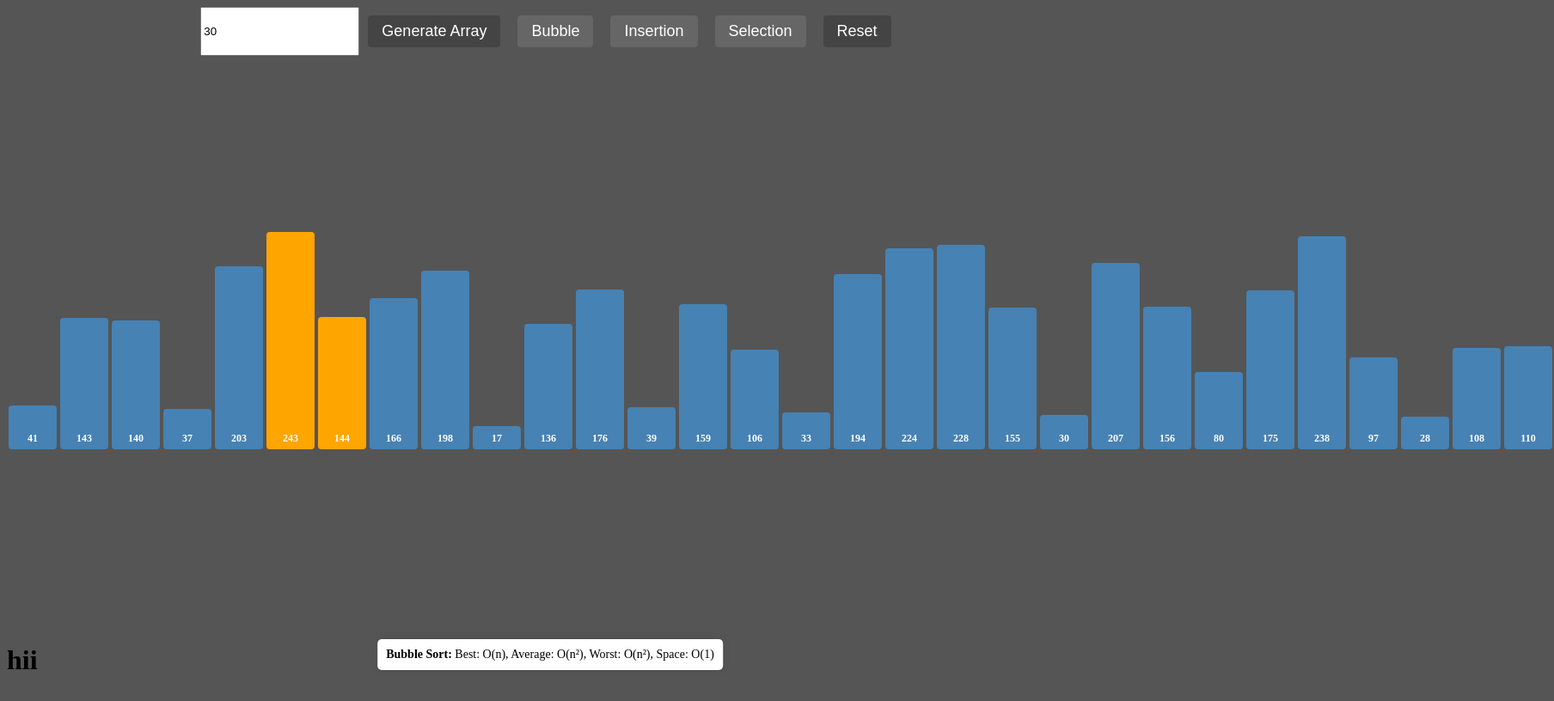
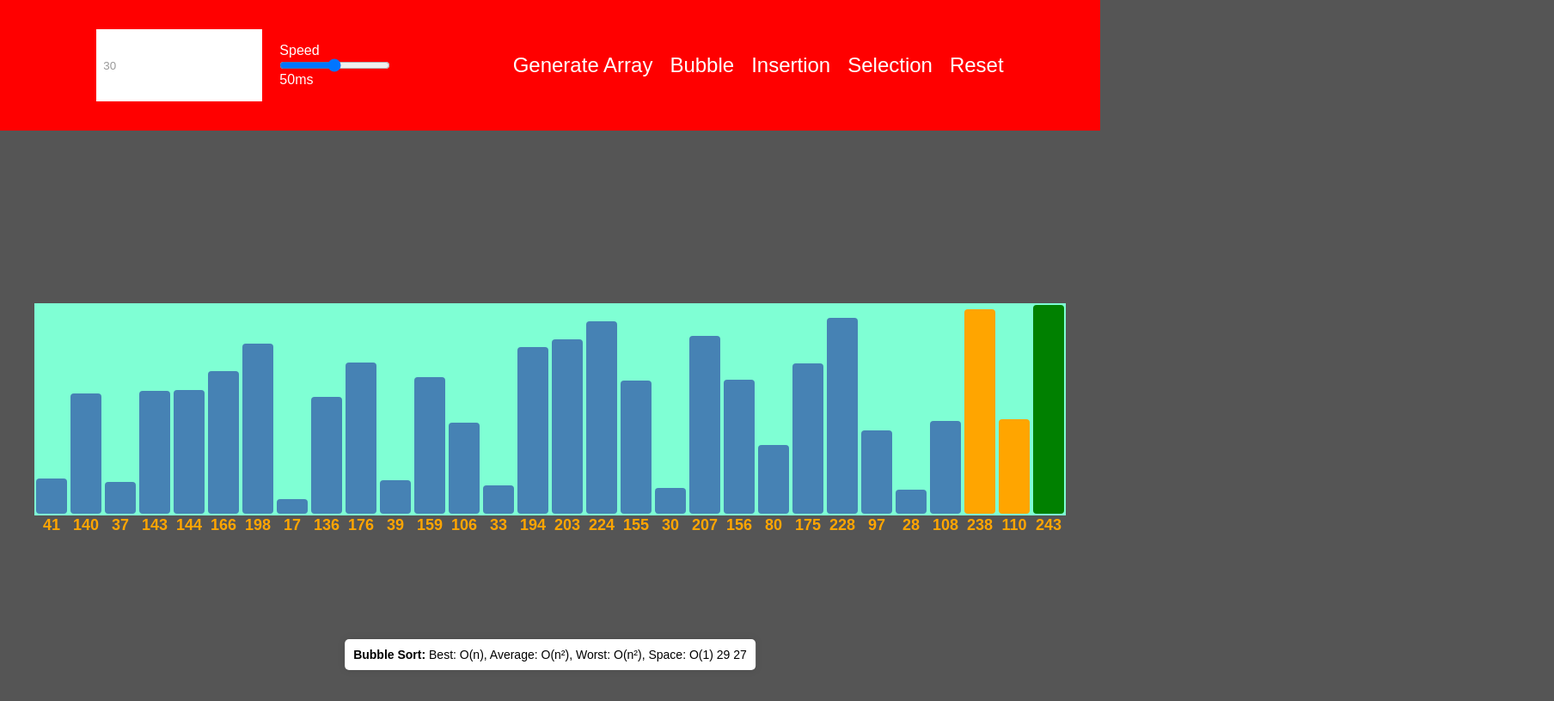
Before and after one commit to Ayushmangit/sorting, a plain HTML site: page index.html in a window 1280 px wide. Both pictures are taken after a click on the button "Bubble". Shown: the whole page at 86% size, 1808 px wide, since content can reach past the window. Drawn offline with Linux system fonts and the light colour scheme.

Commit message:
new changes, added comps and swaps for the time.

```diff
--- a/index.html
+++ b/index.html
@@ -6,7 +6,8 @@
     <link rel="stylesheet" href="styles.css" />
   </head>
   <body>
-    <div class="btn-container">
+    <div class="header">
+      <div class="input-container">
         <input
           type="text"
           value="30"
@@ -15,25 +16,39 @@
           id="arraySize"
           placeholder="5-30"
           onblur="generateArray()"
+          class="input"
         />
-
+        <div class="slidecontainer">
+          <label for="myRange">Speed</label>
+          <input
+            type="range"
+            min="1"
+            max="100"
+            value="50"
+            class="slider"
+            id="myRange"
+          />
+          <span id="speedValue"></span>
+        </div>
+      </div>
+      <div class="btn-group">
         <button id="generateArray" onclick="generateArray()">
           Generate Array
         </button>
         <button id="btn-bubble" onclick="bubbleSort()">Bubble</button>
         <button id="btn-Insertion" onclick="insertionSort()">Insertion</button>
         <button id="btn-Selection" onclick="selectionSort()">Selection</button>
-      <button id="reset" onclick="generateArray()">Reset</button>
+        <button id="reset" onclick="resetArray()">Reset</button>
+      </div>
     </div>
     <div class="complexity-info" id="complexityInfo">
       <h3>Algorithm Complexity</h3>
       <p id="complexityDetails">
         Click on a sorting algorithm to see its complexity.
       </p>
+      <span id="comparisonsAndSwaps"></span>
     </div>
     <div class="container" id="barContainer"></div>
-
-    <h1>hii</h1>
 
     <script src="script.js"></script>
   </body>
--- a/script.js
+++ b/script.js
@@ -1,11 +1,9 @@
 let values = [];
-let isPaused = false;
 const complexityELM = document.getElementById("complexityInfo");
 const container = document.getElementById("barContainer");
-
+let isSorting;
 function generateArray() {
-  isPaused = false;
-
+  stopSorting();
   const arraySize = +document.getElementById("arraySize").value;
   if (arraySize > 30 || arraySize < 5) {
     alert("Array size should be between 5 and 30");
@@ -21,9 +19,28 @@ function generateArray() {
   container.innerHTML = "";
   complexityELM.innerHTML = "";
   complexityELM.style.display = "none";
+
+  // Reset comparisons and swaps
+  comparisons = 0;
+  swaps = 0;
+  compELM.innerHTML = `Comparisons: ${comparisons}, Swaps: ${swaps}`;
+
+  isSorting = false;
+
   createBars();
   disableButtons(false);
 }
+
+let sliderElm = document.getElementById("myRange");
+let outputElm = document.getElementById("speedValue");
+
+let speed = +sliderElm.value;
+outputElm.innerHTML = `${speed}ms`;
+
+sliderElm.addEventListener("input", () => {
+  speed = +sliderElm.value;
+  outputElm.innerHTML = `${speed}ms`;
+});
 
 function createBars() {
   container.innerHTML = "";
@@ -51,55 +68,47 @@ function disableButtons(disable = true) {
   });
 }
 
-function togglePause() {
-  isPaused = !isPaused;
-}
+const compELM = document.getElementById("comparisonsAndSwaps");
 
-async function waitWhilePaused() {
-  while (isPaused) {
-    await new Promise((resolve) => setTimeout(resolve, 100));
-  }
-}
+let comparisons = 0;
+let swaps = 0;
 
-function showComplexity(algorithm) {
+function showComplexity(algorithm, comparisons, swaps) {
   const complexityText = {
-    bubble:
-      "<strong>Bubble Sort:</strong> Best: O(n), Average: O(n²), Worst: O(n²), Space: O(1)",
-    insertion:
-      "<strong>Insertion Sort:</strong> Best: O(n), Average: O(n²), Worst: O(n²), Space: O(1)",
-    selection:
-      "<strong>Selection Sort:</strong> Best: O(n²), Average: O(n²), Worst: O(n²), Space: O(1)",
+    bubble: `<strong>Bubble Sort:</strong> Best: O(n), Average: O(n²), Worst: O(n²), Space: O(1) ${comparisons} ${swaps}`,
+    insertion: `<strong>Insertion Sort:</strong> Best: O(n), Average: O(n²), Worst: O(n²), Space: O(1) ${comparisons} ${swaps}`,
+    selection: `<strong>Selection Sort:</strong> Best: O(n²), Average: O(n²), Worst: O(n²), Space: O(1) ${comparisons} ${swaps}`,
   };
   complexityELM.innerHTML = complexityText[algorithm];
   complexityELM.style.display = "block";
 }
 
 async function bubbleSort() {
+  if (isSorting) return; // Prevent multiple sorts
+  isSorting = true;
   disableButtons(true);
-  showComplexity("bubble");
 
   let bars = document.querySelectorAll(".bar");
   for (let i = 0; i < values.length - 1; i++) {
+    if (!isSorting) break; // Stop if sorting is canceled
+
     for (let j = 0; j < values.length - i - 1; j++) {
-      await waitWhilePaused();
+      if (!isSorting) break; // Stop if sorting is canceled
+
       bars[j].style.backgroundColor = "orange";
       bars[j + 1].style.backgroundColor = "orange";
 
-      await new Promise((resolve) => setTimeout(resolve, 500));
+      await new Promise((resolve) => setTimeout(resolve, `${speed}`));
+      comparisons++;
+      compELM.innerHTML = `Comparisons: ${comparisons}, Swaps: ${swaps}`;
 
       if (values[j] > values[j + 1]) {
-        await waitWhilePaused();
-        bars[j].style.backgroundColor = "red";
-        bars[j + 1].style.backgroundColor = "red";
+        [values[j], values[j + 1]] = [values[j + 1], values[j]];
+        swaps++;
 
-        // Swap values
-        [values[j], values[j + 1]] = [values[j + 1], values[j]];
-
-        // Update heights
         bars[j].style.height = `${values[j]}px`;
         bars[j + 1].style.height = `${values[j + 1]}px`;
 
-        // Update numbers inside bars
         bars[j].querySelector(".bar-number").textContent = values[j];
         bars[j + 1].querySelector(".bar-number").textContent = values[j + 1];
       }
@@ -107,59 +116,79 @@ async function bubbleSort() {
       bars[j].style.backgroundColor = "steelblue";
       bars[j + 1].style.backgroundColor = "steelblue";
     }
+
     bars[values.length - i - 1].style.backgroundColor = "green";
+    bars[0].style.backgroundColor = "green";
+    showComplexity("bubble", comparisons, swaps);
   }
+  console.log(comparisons);
+  console.log(swaps);
+
+  isSorting = false; // Reset the flag
   disableButtons(false);
 }
 
 async function insertionSort() {
+  if (isSorting) return; // Prevent multiple sorts
+  isSorting = true;
   disableButtons(true);
-  showComplexity("insertion");
 
   let bars = document.querySelectorAll(".bar");
   for (let i = 1; i < values.length; i++) {
+    if (!isSorting) break; // Stop if sorting is canceled
+
     let key = values[i];
     let j = i - 1;
     bars[i].style.backgroundColor = "orange";
-    await new Promise((resolve) => setTimeout(resolve, 50));
+    await new Promise((resolve) => setTimeout(resolve, `${speed}`));
 
     while (j >= 0 && values[j] > key) {
-      await waitWhilePaused();
+      if (!isSorting) break; // Stop if sorting is canceled
+      comparisons++;
       bars[j].style.backgroundColor = "red";
       values[j + 1] = values[j];
-
+      swaps++;
       bars[j + 1].style.height = `${values[j]}px`;
       bars[j + 1].querySelector(".bar-number").textContent = values[j];
 
-      await new Promise((resolve) => setTimeout(resolve, 50));
+      await new Promise((resolve) => setTimeout(resolve, `${speed}`));
       bars[j].style.backgroundColor = "steelblue";
       j--;
     }
+
     values[j + 1] = key;
     bars[j + 1].style.height = `${key}px`;
     bars[j + 1].querySelector(".bar-number").textContent = key;
+    showComplexity("insertion", comparisons, swaps);
 
     for (let k = 0; k <= i; k++) {
       bars[k].style.backgroundColor = "green";
     }
   }
+
+  isSorting = false; // Reset the flag
   disableButtons(false);
 }
 
 async function selectionSort() {
+  if (isSorting) return; // Prevent multiple sorts
+  isSorting = true;
   disableButtons(true);
-  showComplexity("selection");
 
   let bars = document.querySelectorAll(".bar");
   for (let i = 0; i < values.length - 1; i++) {
+    if (!isSorting) break; // Stop if sorting is canceled
+
     let minIndex = i;
     bars[minIndex].style.backgroundColor = "black";
     for (let j = i + 1; j < values.length; j++) {
-      await waitWhilePaused();
+      if (!isSorting) break; // Stop if sorting is canceled
+
       bars[j].style.backgroundColor = "orange";
-      await new Promise((resolve) => setTimeout(resolve, 50));
+      await new Promise((resolve) => setTimeout(resolve, `${speed}`));
+
       if (values[j] < values[minIndex]) {
-        await waitWhilePaused();
+        comparisons++;
         if (minIndex !== i) bars[minIndex].style.backgroundColor = "steelblue";
         minIndex = j;
         bars[minIndex].style.backgroundColor = "red";
@@ -167,24 +196,33 @@ async function selectionSort() {
         bars[j].style.backgroundColor = "steelblue";
       }
     }
+
     if (minIndex !== i) {
+      swaps++;
       bars[minIndex].style.backgroundColor = "steelblue";
       [values[i], values[minIndex]] = [values[minIndex], values[i]];
       bars[i].style.height = `${values[i]}px`;
       bars[minIndex].style.height = `${values[minIndex]}px`;
 
-      // Update numbers inside bars
       bars[i].querySelector(".bar-number").textContent = values[i];
-      bars[minIndex].querySelector(".bar-number").textContent = values[minIndex];
+      bars[minIndex].querySelector(".bar-number").textContent =
+        values[minIndex];
     }
+    showComplexity("selection", comparisons, swaps);
+
     bars[i].style.backgroundColor = "green";
   }
+
+  bars[values.length - 1].style.backgroundColor = "green";
+  isSorting = false; // Reset the flag
   disableButtons(false);
 }
-
 function resetArray() {
-  isPaused = false;
   generateArray();
 }
 
 generateArray();
+
+function stopSorting() {
+  isSorting = false;
+}
--- a/styles.css
+++ b/styles.css
@@ -1,44 +1,58 @@
-
+* {
+  margin: 0;
+  padding: 0;
+  box-sizing: border-box;
+}
 
 .bar-number {
   position: absolute;
-  bottom: 5px;
+  bottom: -24px;
   font-size: 12px;
-  color: white;
+  color: orange;
   font-weight: bold;
+  font-size: large;
 }
-
 
 body {
   display: flex;
   flex-direction: column;
-
+  font-family: Arial, Helvetica, sans-serif;
   height: 100vh;
   background-color: #555;
 }
+
+.slidecontainer {
+  display: flex;
+  justify-content: center;
+  align-items: start;
+  margin: 20px;
+  flex-direction: column;
+  color: #fff;
+}
+
+.input {
+  border: none;
+  margin: 4px 0px 4px 0px;
+  padding: 8px;
+  color: #999;
+}
 .container {
+  background-color: aquamarine;
+  display: flex;
+  justify-content: center;
+
   margin: auto;
   display: flex;
   align-items: flex-end;
+  width: 1200px;
 }
 
 .bar:hover {
   background-color: #4a90e2;
 }
 
-button:hover {
-  background: #555;
-  border: none;
-  scale: 1.1;
-}
-
-button:disabled {
-  background: #666;
-  cursor: not-allowed;
-}
-
 .bar {
-position:relative;
+  position: relative;
   border-radius: 4px;
   display: flex;
   flex-direction: column;
@@ -52,23 +66,44 @@ position:relative;
   background-color: steelblue;
 }
 button {
-  display: flex;
-  font-size: large;
-  align-items: center;
-  margin: 10px;
-  padding: 10px;
-  cursor: pointer;
+  background: none;
   border: none;
-  padding: 8px 16px;
-  text-align: center;
-  color: #fff;
-  background-color: #444;
-  border-radius: 4px;
+  color: white;
+  font-size: x-large;
 }
 
-.btn-container {
+button:live {
+  color: #999;
+}
+button:active {
+  color: #999;
+}
+
+button:hover {
+  color: #999;
+  scale: 1.1;
+}
+
+.input-container {
   display: flex;
   justify-content: center;
+  margin: 20px;
+}
+
+.btn-group {
+  display: flex;
+  justify-content: center;
+  margin: 20px;
+  gap: 20px;
+}
+
+.header {
+  background-color: red;
+  display: flex;
+  justify-content: space-evenly;
+
+  padding: 10px;
+  align-content: center;
 }
 .complexity-info {
   position: absolute;
```
Lines whose indentation alone changed are shown as unchanged.
